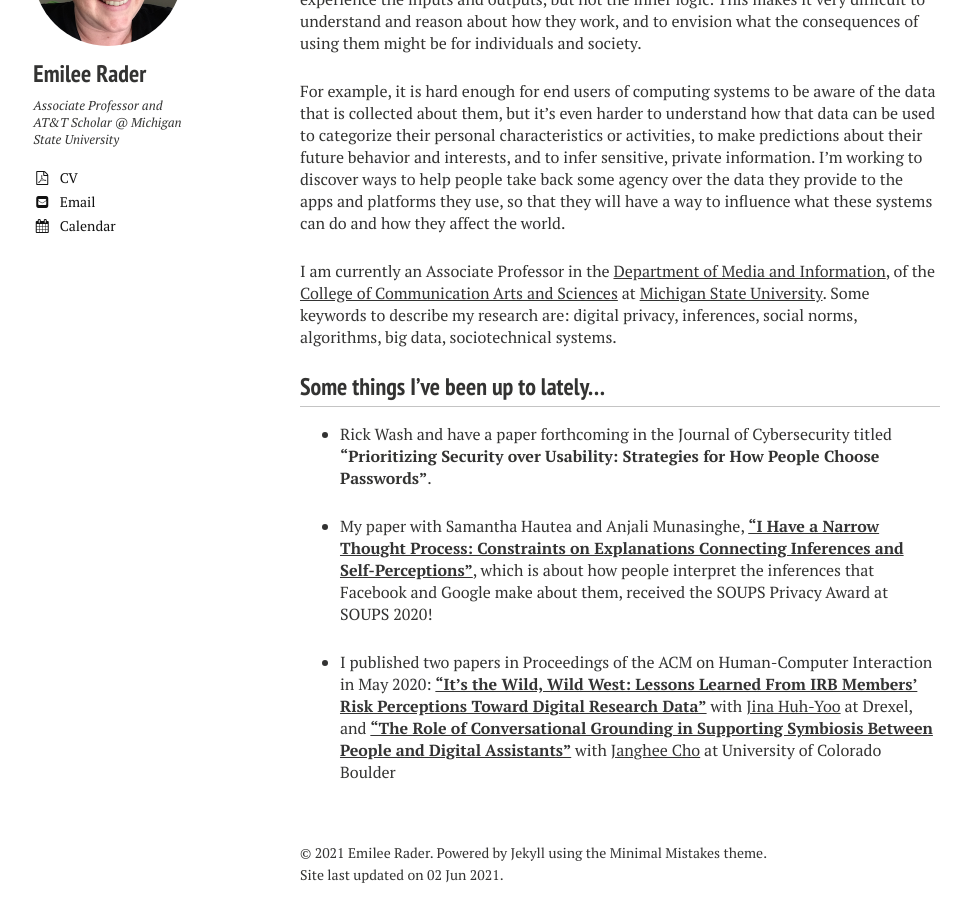
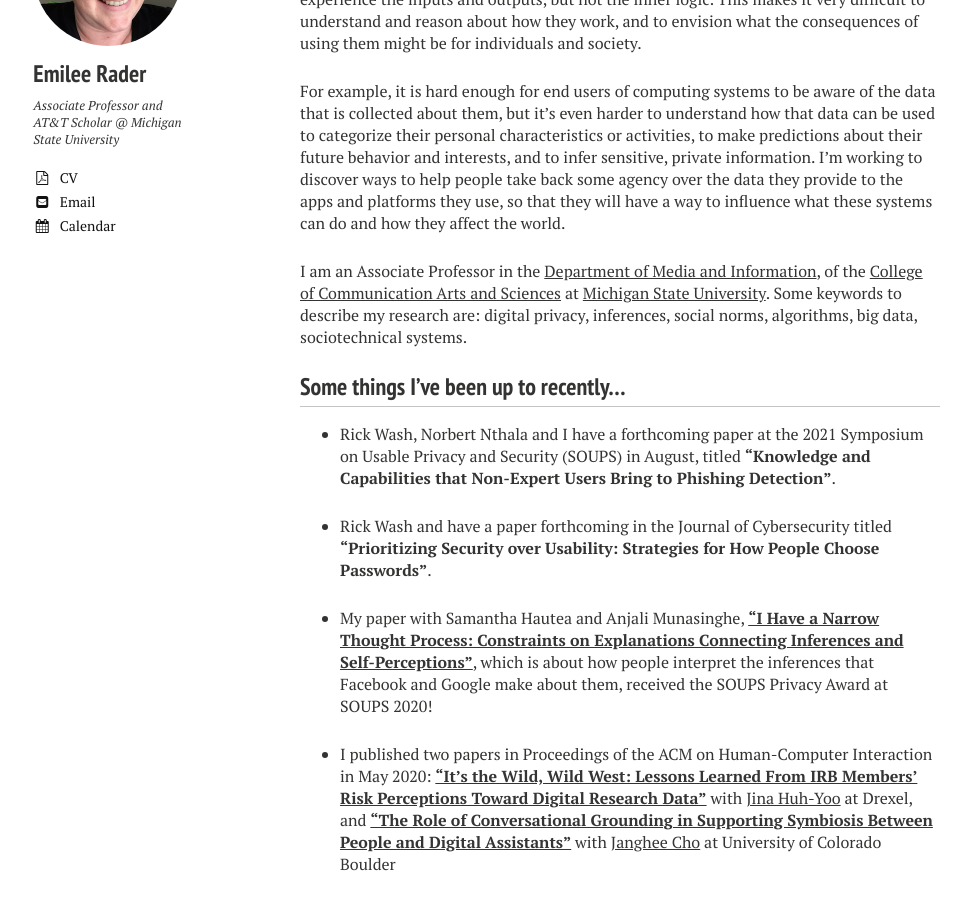
Before and after one commit to bierdoctor/bierdoctor.github.io, a Jekyll site: the page built from index.md, in a window 1280 px wide and 900 px high, scrolled down 494 px. Shown: the whole window, without its empty margins (20-987 px from the left). Built offline with Jekyll 4.4.1, drawn with Linux system fonts in a browser that asks for light colours; nearby versions of some CDN libraries.

Commit message:
Update index.md

```diff
--- a/index.md
+++ b/index.md
@@ -9,10 +9,12 @@ I am a human computer interaction researcher studying how people interact with a
 
 For example, it is hard enough for end users of computing systems to be aware of the data that is collected about them, but it's even harder to understand how that data can be used to categorize their personal characteristics or activities, to make predictions about their future behavior and interests, and to infer sensitive, private information. I’m working to discover ways to help people take back some agency over the data they provide to the apps and platforms they use, so that they will have a way to influence what these systems can do and how they affect the world.
 
-I am currently an Associate Professor in the [Department of Media and Information](http://mi.msu.edu/), of the [College of Communication Arts and Sciences](http://cas.msu.edu/) at [Michigan State University](http://msu.edu/). Some keywords to describe my research are: digital privacy, inferences, social norms, algorithms, big data, sociotechnical systems.
+I am an Associate Professor in the [Department of Media and Information](http://mi.msu.edu/), of the [College of Communication Arts and Sciences](http://cas.msu.edu/) at [Michigan State University](http://msu.edu/). Some keywords to describe my research are: digital privacy, inferences, social norms, algorithms, big data, sociotechnical systems.
 
 
-### Some things I've been up to lately...
+### Some things I've been up to recently...
+
+- Rick Wash, Norbert Nthala and I have a forthcoming paper at the 2021 Symposium on Usable Privacy and Security (SOUPS) in August, titled **"Knowledge and Capabilities that Non-Expert Users Bring to Phishing Detection"**.
 
 - Rick Wash and have a paper forthcoming in the Journal of Cybersecurity titled **"Prioritizing Security over Usability: Strategies for How People Choose Passwords"**.
 
```
